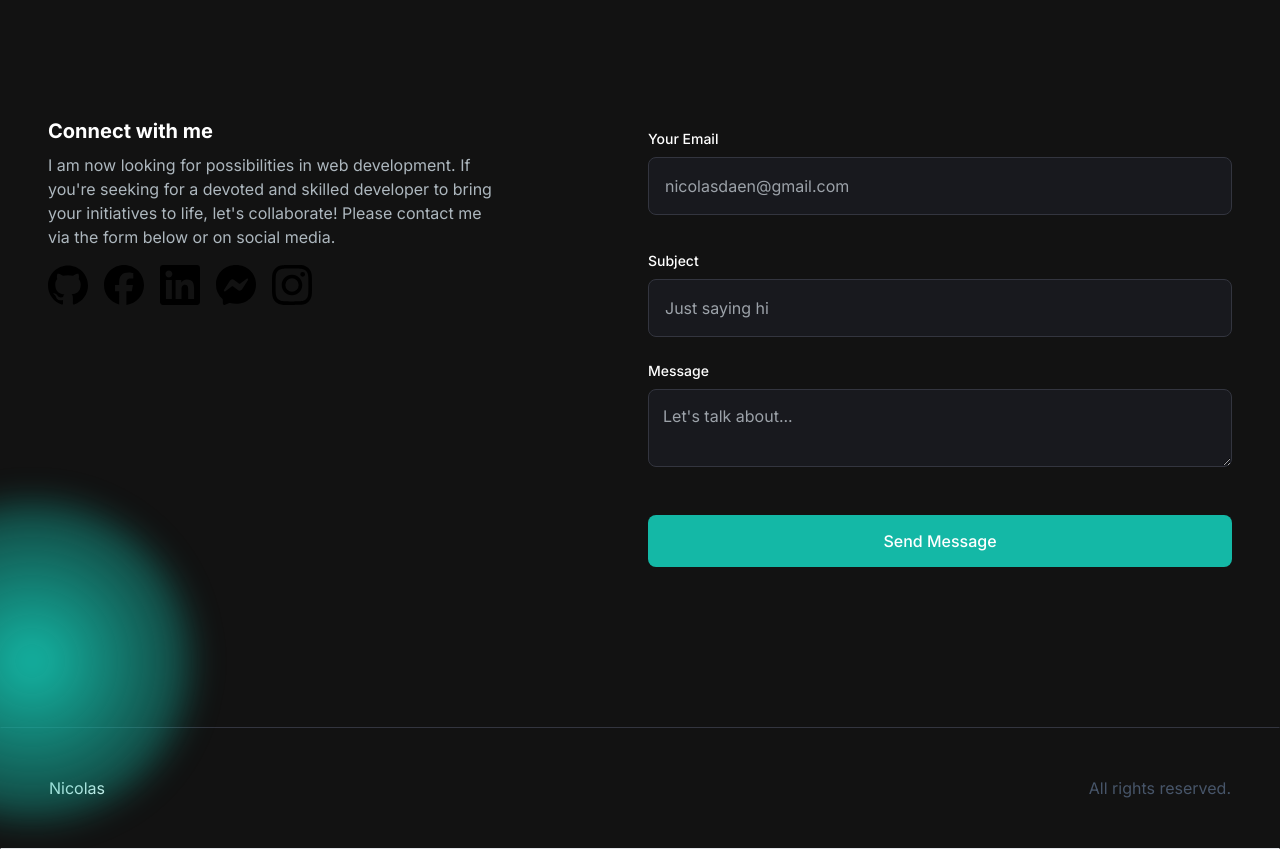
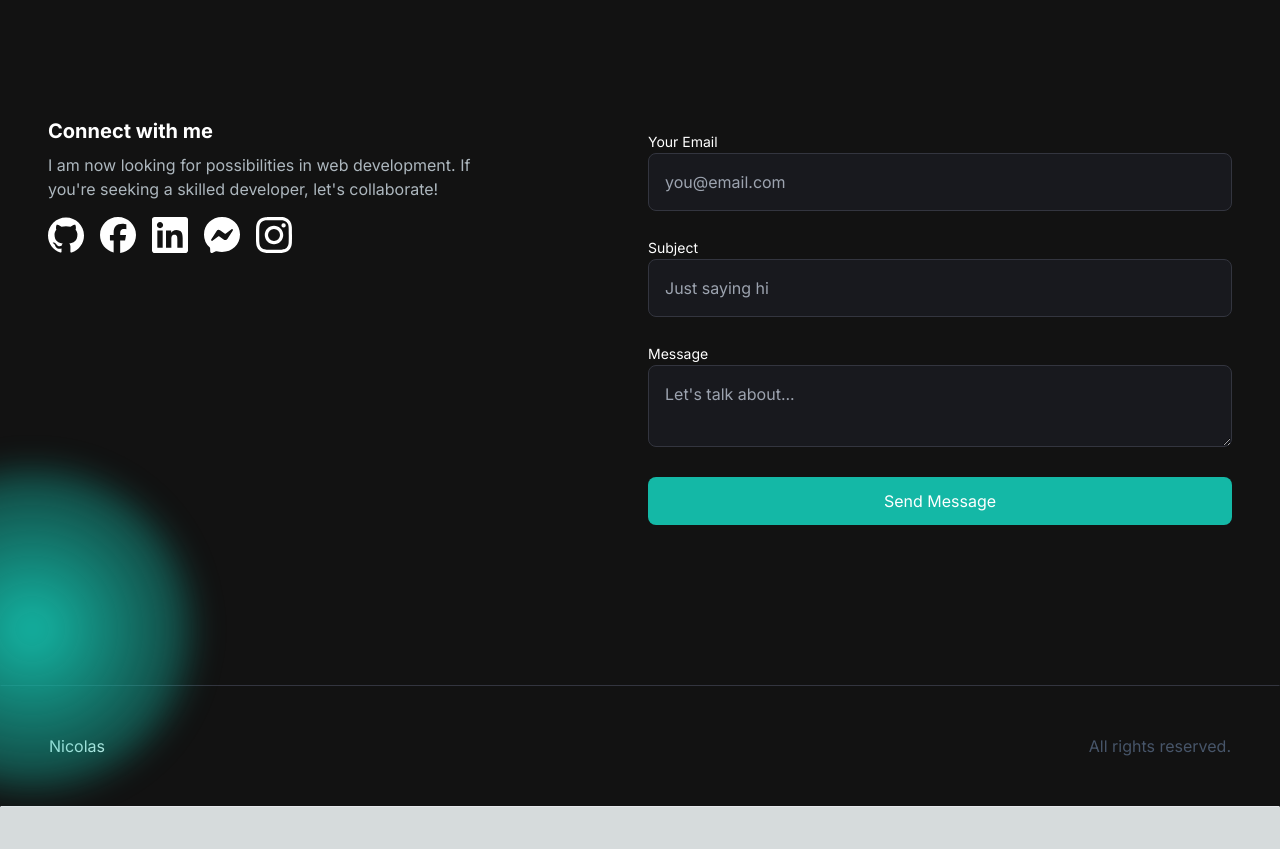
Before and after one commit to nicolassdev/live-portfolio, a Next.js app: page / in a window 1280 px wide. Shown: the part 3400-4249 px from the top of the page. After the commit the page ends 4207 px from the top, so only its background shows below. Built offline with nearby package versions, Linux system fonts and the light colour scheme.

Commit message:
update env

```diff
--- a/package.json
+++ b/package.json
@@ -9,6 +9,7 @@
     "lint": "next lint"
   },
   "dependencies": {
+    "@emailjs/browser": "^4.4.1",
     "@heroicons/react": "^2.1.5",
     "next": "14.2.5",
     "react": "^18",
--- a/src/app/components/EmailSection.jsx
+++ b/src/app/components/EmailSection.jsx
@@ -1,137 +1,115 @@
 "use client";
+
 import React, { useState } from "react";
+import emailjs from "@emailjs/browser";
 import Link from "next/link";
-import { SiGithub } from "react-icons/si";
-import { SiLinkedin } from "react-icons/si";
-import { SiFacebook } from "react-icons/si";
-import { SiMessenger } from "react-icons/si";
-import { SiInstagram } from "react-icons/si";
+import {
+  SiGithub,
+  SiLinkedin,
+  SiFacebook,
+  SiMessenger,
+  SiInstagram,
+} from "react-icons/si";
 
 const EmailSection = () => {
   const [emailSubmitted, setEmailSubmitted] = useState(false);
+  const [loading, setLoading] = useState(false);
+
   const handleSubmit = async (e) => {
     e.preventDefault();
-    const data = {
-      email: e.target.email.value,
+    setLoading(true);
+
+    const formData = {
+      from_email: e.target.email.value,
       subject: e.target.subject.value,
       message: e.target.message.value,
     };
-    const JSONdata = JSON.stringify(data);
-    const endpoint = "/api/send";
-    // FORM REQ FOR SENDING DATA TO SERVER
-    const options = {
-      method: "POST", //METHOD IS POST BECAUSE WE ARE SENDING DATA
-      //Tell the server we're sending Json
-      headers: {
-        "Contant-Type": "application/json",
-      },
-      body: JSONdata,
-    };
-    const responce = await fetch(endpoint, options);
-    const resData = await responce.json();
 
-    if (resData.status === 200) {
-      console.log("Message sent.");
+    try {
+      await emailjs.send(
+        process.env.NEXT_PUBLIC_EMAILJS_SERVICE_ID,
+        process.env.NEXT_PUBLIC_EMAILJS_TEMPLATE_ID,
+        formData,
+        process.env.NEXT_PUBLIC_EMAILJS_PUBLIC_KEY
+      );
+
       setEmailSubmitted(true);
+      e.target.reset();
+    } catch (error) {
+      console.error("EmailJS Error:", error);
+      alert("Failed to send message. Please try again.");
+    } finally {
+      setLoading(false);
     }
   };
+
   return (
     <section id="contact" className="grid md:grid-cols-2 my-12 md:my-12 py-24 gap-4 relative">
       <div className="bg-[radial-gradient(ellipse_at_center,_var(--tw-gradient-stops))] from-teal-500 to-transparent rounded-full h-80 w-80 z-0 blur-lg absolute top-3/4 -left-4 transform -translate-x-1/2 -translate-1/2"></div>
       <div className="z-10">
         <h5 className="text-xl font-bold text-white my-2">Connect with me</h5>
-          <p className="text-[#ADB7BE] mb-4 max-w-md">
-            I am now looking for possibilities in web development. If you&apos;re
-            seeking for a devoted and skilled developer to bring your initiatives
-            to life, let&apos;s collaborate! Please contact me via the form below or on
-            social media.
-          </p>
-        <div className="socials flex flex-row gap-4">
-          <Link href="github.com">
-            <SiGithub size={40} />
-          </Link>
-          <Link href="github.com">
-            <SiFacebook size={40} />
-          </Link>
-          <Link href="github.com">
-            <SiLinkedin size={40} />
-          </Link>
+        <p className="text-[#ADB7BE] mb-4 max-w-md">
+          I am now looking for possibilities in web development. If you're
+          seeking a skilled developer, let's collaborate!
+        </p>
 
-          <Link href="messenger.com">
-            <SiMessenger size={40} />
-          </Link>
-          <Link href="messenger.com">
-            <SiInstagram size={40} />
-          </Link>
+        <div className="flex gap-4 text-white">
+          <Link href="#"><SiGithub size={36} /></Link>
+          <Link href="#"><SiFacebook size={36} /></Link>
+          <Link href="#"><SiLinkedin size={36} /></Link>
+          <Link href="#"><SiMessenger size={36} /></Link>
+          <Link href="#"><SiInstagram size={36} /></Link>
         </div>
       </div>
-      {/* FORM  */}
+
+      {/* FORM */}
       <div className="mt-5">
-        <form className="flex flex-col gap-6" onSubmit={handleSubmit} action="">
-          {/* EMAIL INPUT */}
-          <div className="mb-3">
-            <label
-              htmlFor="email"
-              className="text-white block mb-2 text-sm font-medium"
-            >
-              Your Email
-            </label>
+        <form className="flex flex-col gap-6" onSubmit={handleSubmit}>
+          <div>
+            <label className="text-white text-sm">Your Email</label>
             <input
               name="email"
               type="email"
-              id="email"
               required
-              className="bg-[#18191E] border border-[#33353F] placeholder-[#9CA2A9]  text-gray-100 text-md rounded-lg block w-full p-4"
-              placeholder="nicolasdaen@gmail.com"
+              className="bg-[#18191E] border border-[#33353F] text-gray-100 rounded-lg w-full p-4"
+              placeholder="you@email.com"
             />
           </div>
 
-          {/* EMAIL INPUT */}
           <div>
-            <label
-              htmlFor="subject"
-              className="text-white block mb-2 text-sm font-medium"
-            >
-              Subject
-            </label>
+            <label className="text-white text-sm">Subject</label>
             <input
               name="subject"
               type="text"
-              id="subject"
               required
-              className="bg-[#18191E] border border-[#33353F] placeholder-[#9CA2A9]  text-gray-100 text-md rounded-lg block w-full p-4"
+              className="bg-[#18191E] border border-[#33353F] text-gray-100 rounded-lg w-full p-4"
               placeholder="Just saying hi"
             />
           </div>
-          <div className="mb-6">
-            <label
-              htmlFor="message"
-              className="text-white block mb-2 text-sm font-medium"
-            >
-              Message
-            </label>
+
+          <div>
+            <label className="text-white text-sm">Message</label>
             <textarea
               name="message"
-              id="message"
-              className="bg-[#18191E] border border-[#33353F] placeholder-[#9CA2A9]  text-gray-100 text-md rounded-lg block w-full p-3.5"
-              placeholder="Let&apos;s talk about..."
+              required
+              className="bg-[#18191E] border border-[#33353F] text-gray-100 rounded-lg w-full p-4"
+              placeholder="Let's talk about..."
             />
           </div>
-          {/* BUTTON */}
+
           <button
             type="submit"
-            className="bg-teal-500 hover:bg-teal-600 text-white font-medium py-3.5 rounded-lg w-full"
+            disabled={loading}
+            className="bg-teal-500 hover:bg-teal-600 text-white py-3 rounded-lg"
           >
-            Send Message
+            {loading ? "Sending..." : "Send Message"}
           </button>
-          {
-            //IF EMAIL SUBMITTED SHOWING MESSAGE SHOW UP
-            emailSubmitted && (
-              <p className="text-green-500 text-sm mt-2">
-                Email sent succesfully!
-              </p>
-            )
-          }
+
+          {emailSubmitted && (
+            <p className="text-green-500 text-sm">
+              ✅ Email sent successfully!
+            </p>
+          )}
         </form>
       </div>
     </section>
```
Also changed, not shown: 2 other files (tests, documents, lock files or other folders).
